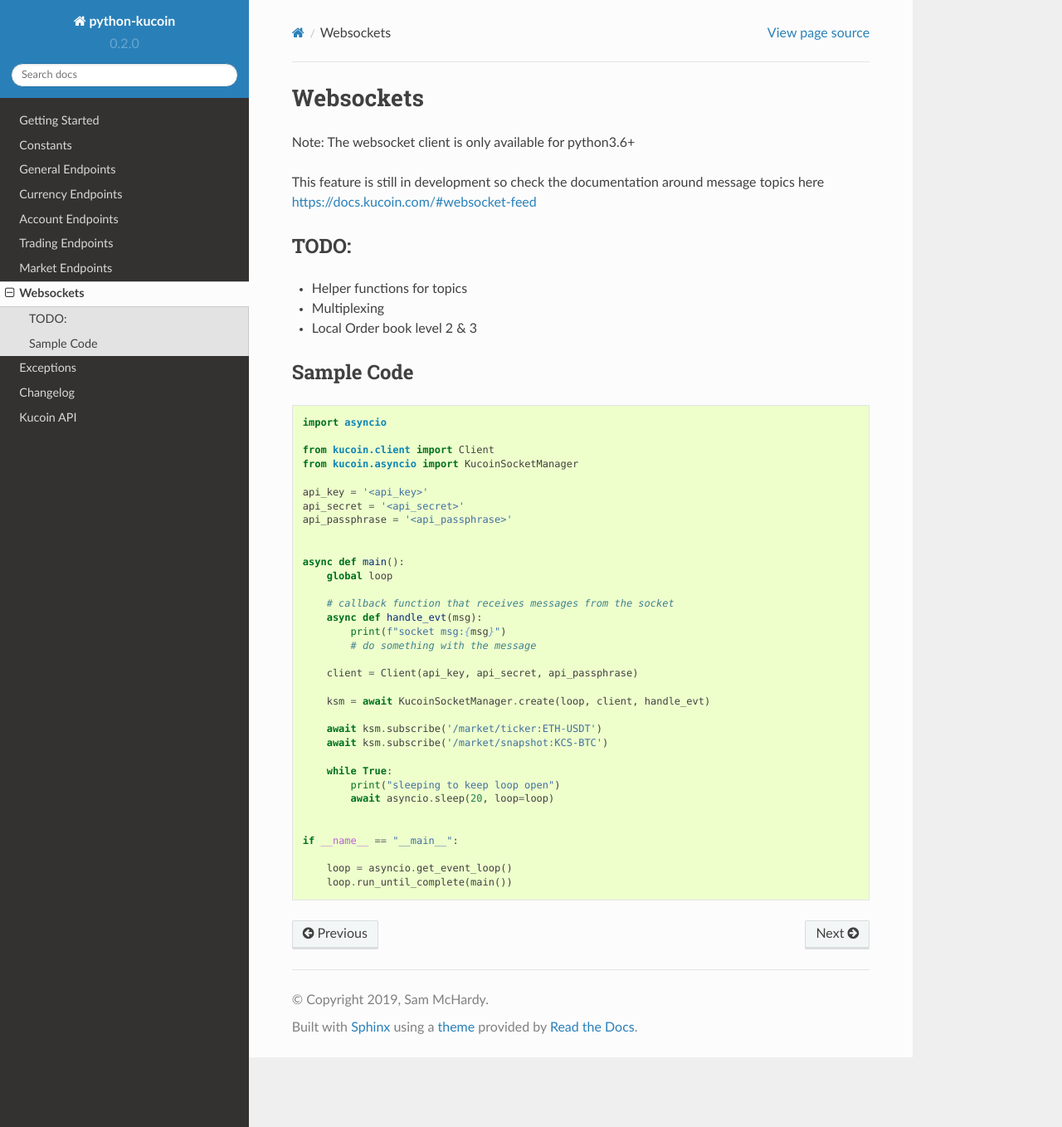
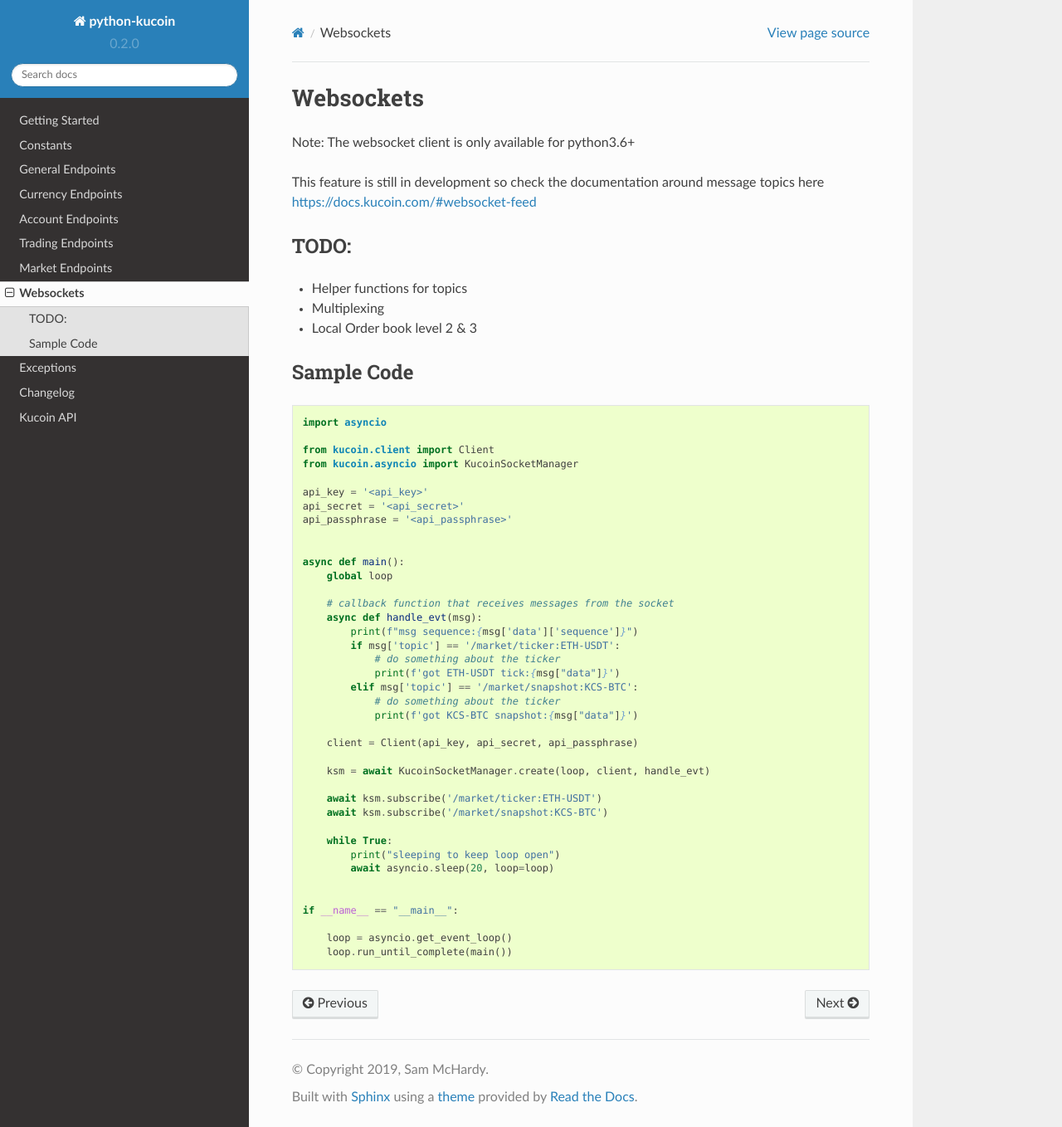
Before and after one commit to sammchardy/python-kucoin, a Sphinx documentation site: the page built from docs/websockets.rst, in a window 1280 px wide and 1358 px high. Shown: the whole window at 83% size. Built offline with Sphinx 7.4.7 and the Read the Docs theme 2.0.0, drawn with Linux system fonts in a browser that asks for light colours; formulas are drawn with MathJax 3.

Commit message:
Update example to inspect data more

```diff
--- a/docs/websockets.rst
+++ b/docs/websockets.rst
@@ -35,8 +35,13 @@ Sample Code
 
         # callback function that receives messages from the socket
         async def handle_evt(msg):
-            print(f"socket msg:{msg}")
-            # do something with the message
+            print(f"msg sequence:{msg['data']['sequence']}")
+            if msg['topic'] == '/market/ticker:ETH-USDT':
+                # do something about the ticker
+                print(f'got ETH-USDT tick:{msg["data"]}')
+            elif msg['topic'] == '/market/snapshot:KCS-BTC':
+                # do something about the ticker
+                print(f'got KCS-BTC snapshot:{msg["data"]}')
 
         client = Client(api_key, api_secret, api_passphrase)
 
```
